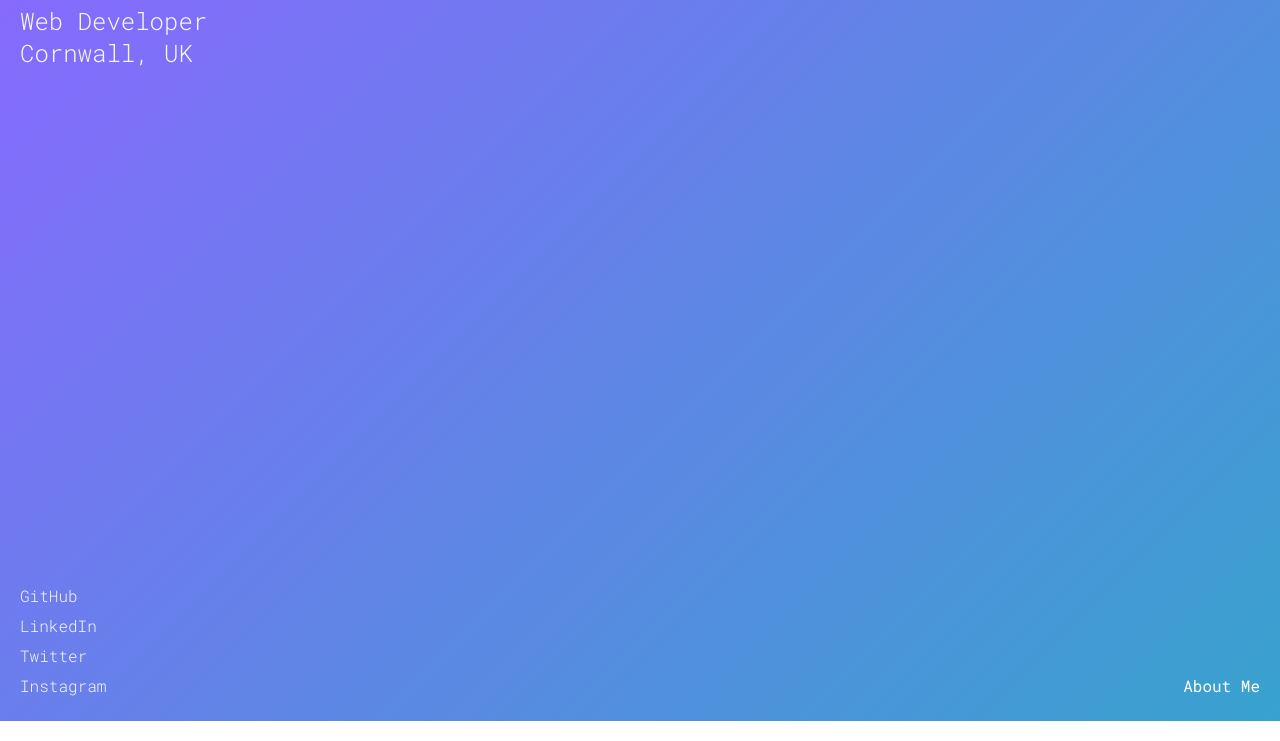
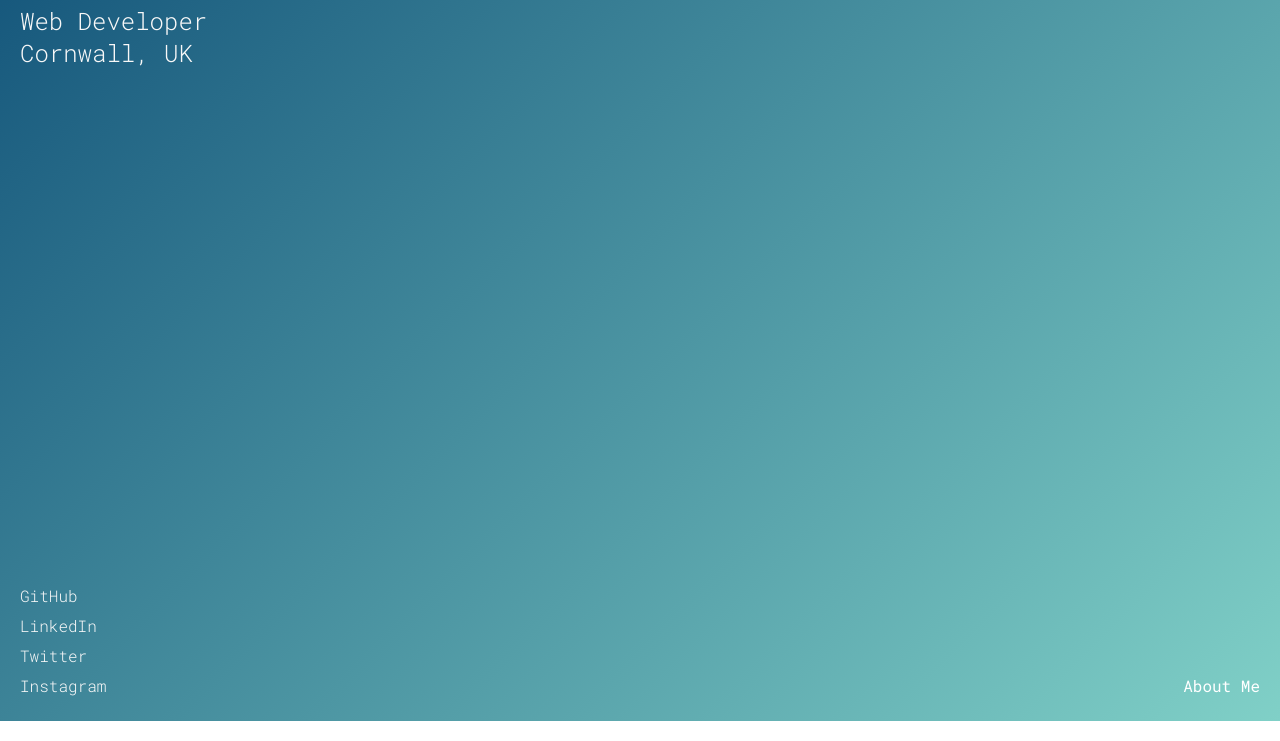
Before and after one commit to crumb1e/crumb1e.github.io, a plain HTML site: page index.html in a window 1280 px wide. Shown: the part 79-820 px from the top of the page. Drawn offline with Linux system fonts and the light colour scheme.

Commit message:
lighter, more relaxed background gradient

```diff
--- a/css/style.css
+++ b/css/style.css
@@ -51,11 +51,11 @@ button:focus {
 #wrapper {
     width: 100vw;
     height: 100vh;
-    background: #8968ff;
-    background: -moz-linear-gradient(-45deg, #8968ff 0%, #38a2ce 100%);
-    background: -webkit-linear-gradient(-45deg, #8968ff 0%,#38a2ce 100%);
-    background: linear-gradient(135deg, #8968ff 0%,#38a2ce 100%);
-    filter: progid:DXImageTransform.Microsoft.gradient( startColorstr='#8968ff', endColorstr='#38a2ce',GradientType=1 );
+    background: #13547a;
+    background: -moz-linear-gradient(-45deg, #13547a 0%, #80d0c7 100%);
+    background: -webkit-linear-gradient(-45deg, #13547a 0%,#80d0c7 100%);
+    background: linear-gradient(135deg, #13547a 0%,#80d0c7 100%);
+    filter: progid:DXImageTransform.Microsoft.gradient( startColorstr='#13547a', endColorstr='#80d0c7',GradientType=1 );
 }
 
 #content {
```
